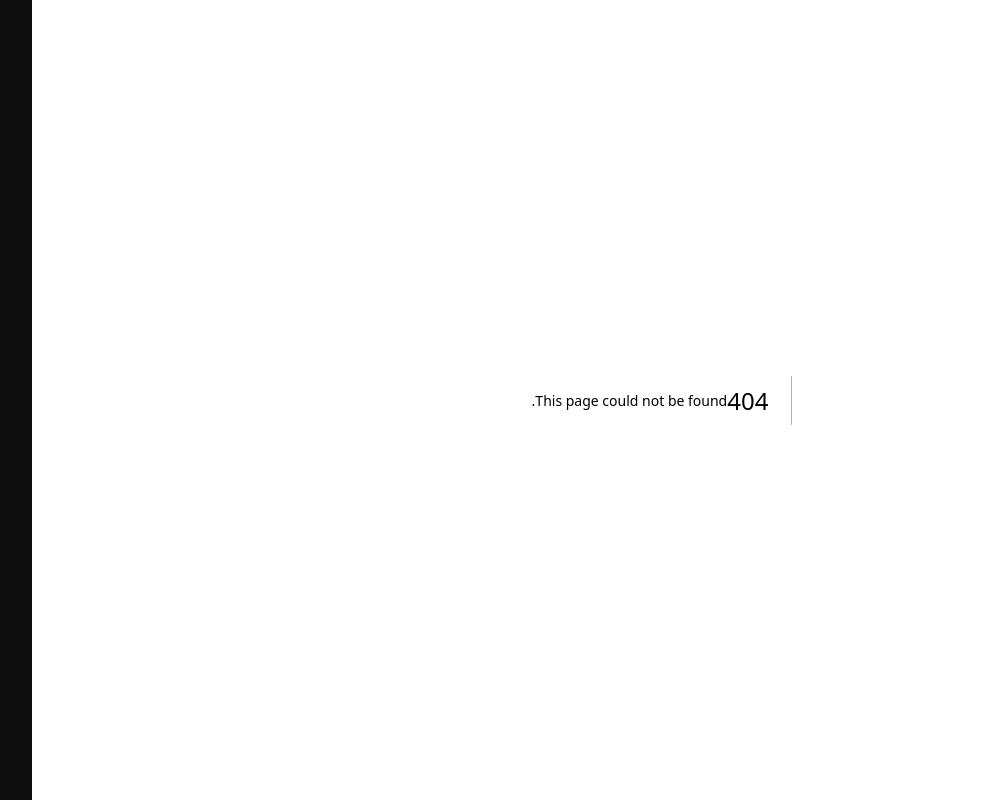
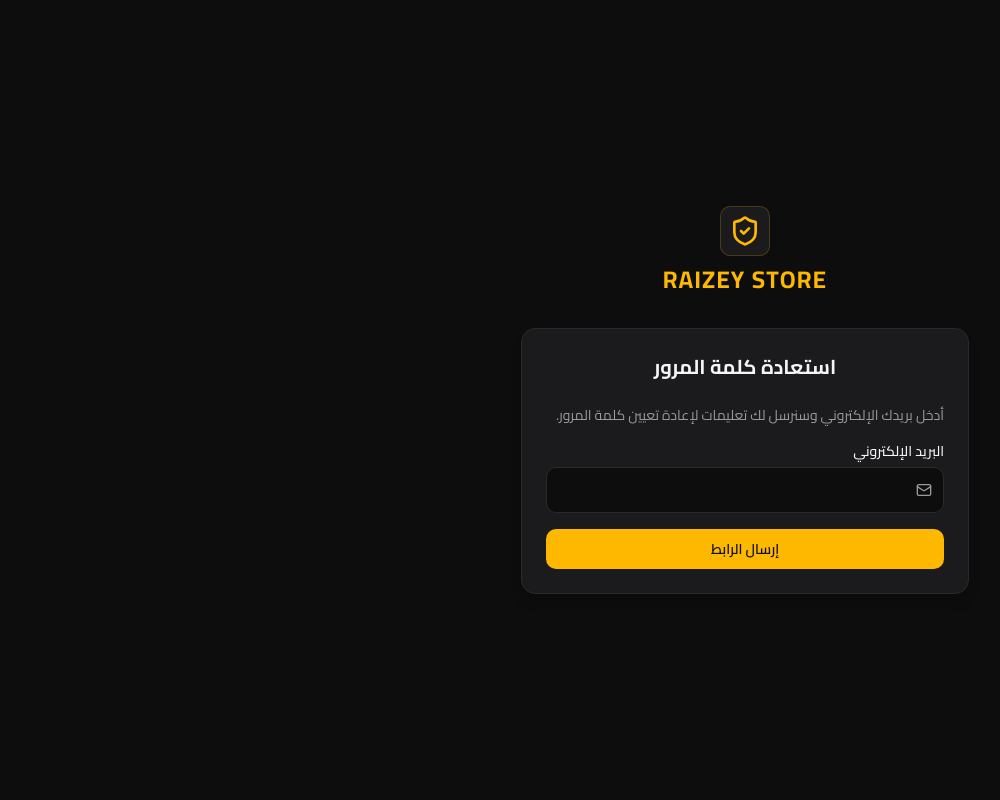
Before and after one commit to mohvvox/raiz3yatore.com, a Next.js app: page /forgot-password in a window 1280 px wide. Before the commit this address had no page. Shown: the whole page, without its empty margins (10-1010 px from the left). Built offline with nearby package versions, Linux system fonts and the light colour scheme.

Commit message:
Implement forgot password page with email submission

```diff
--- /dev/null
+++ b/app/(auth)/forgot-password/page.tsx
@@ -0,0 +1,52 @@
+'use client';
+
+import React, { useState } from 'react';
+import { Mail } from 'lucide-react';
+import Button from '@/components/ui/Button';
+import Input from '@/components/ui/Input';
+import Alert from '@/components/ui/Alert';
+
+export default function ForgotPasswordPage() {
+  const [email, setEmail] = useState('');
+  const [message, setMessage] = useState('');
+  const [error, setError] = useState('');
+  const [loading, setLoading] = useState(false);
+
+  const handleSubmit = async (e: React.FormEvent) => {
+    e.preventDefault();
+    setError('');
+    setMessage('');
+    setLoading(true);
+    try {
+      const res = await fetch('/api/auth/forgot-password', {
+        method: 'POST',
+        headers: { 'Content-Type': 'application/json' },
+        body: JSON.stringify({ email }),
+      });
+      const data = await res.json();
+      if (!data.success) throw new Error(data.error);
+      setMessage('تم إرسال رابط استعادة كلمة المرور إلى بريدك الإلكتروني.');
+    } catch (err: any) {
+      setError(err.message);
+    } finally {
+      setLoading(false);
+    }
+  };
+
+  return (
+    <form onSubmit={handleSubmit} className="space-y-4">
+      <h2 className="text-xl font-bold text-[var(--text-primary)] text-center mb-6">
+        استعادة كلمة المرور
+      </h2>
+      {error && <Alert message={error} />}
+      {message && <Alert type="success" message={message} />}
+      <p className="text-sm text-[var(--text-muted)]">
+        أدخل بريدك الإلكتروني وسنرسل لك تعليمات لإعادة تعيين كلمة المرور.
+      </p>
+      <Input label="البريد الإلكتروني" type="email" value={email} onChange={(e) => setEmail(e.target.value)} required icon={<Mail className="w-4 h-4" />} />
+      <Button type="submit" isLoading={loading} className="w-full">
+        إرسال الرابط
+      </Button>
+    </form>
+  );
+}
```
